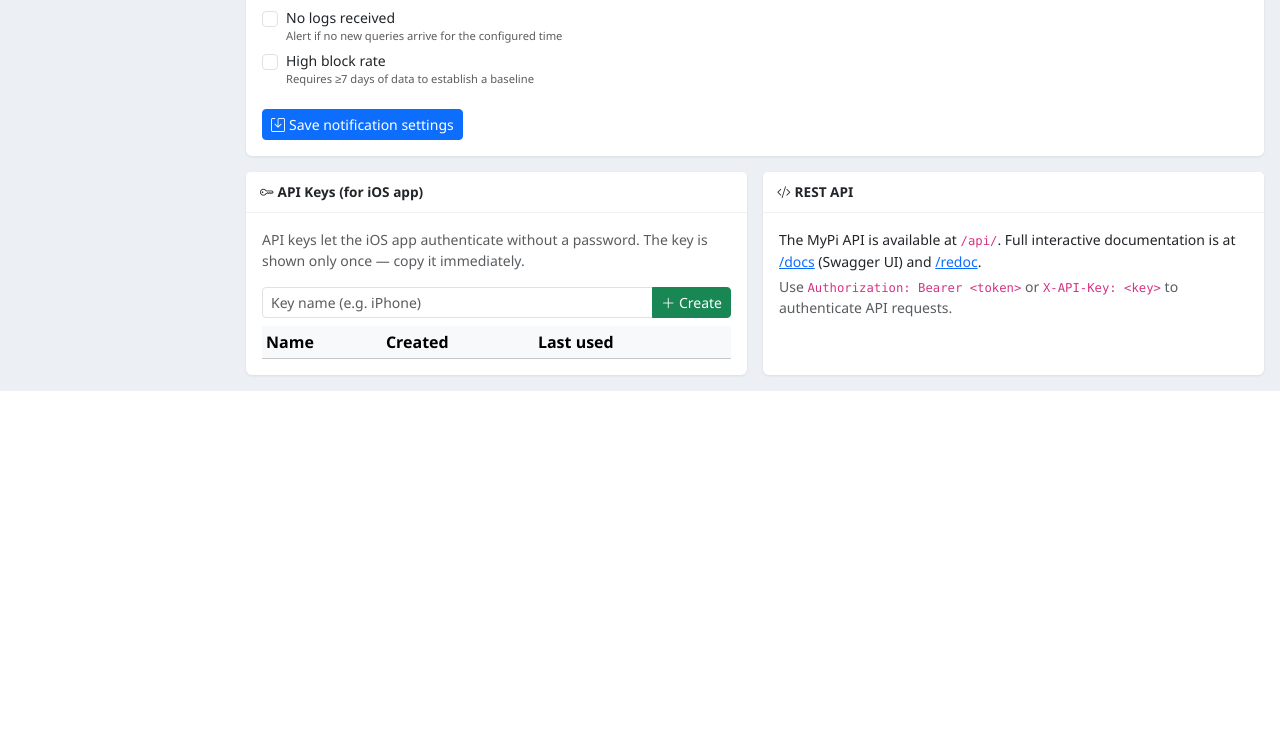
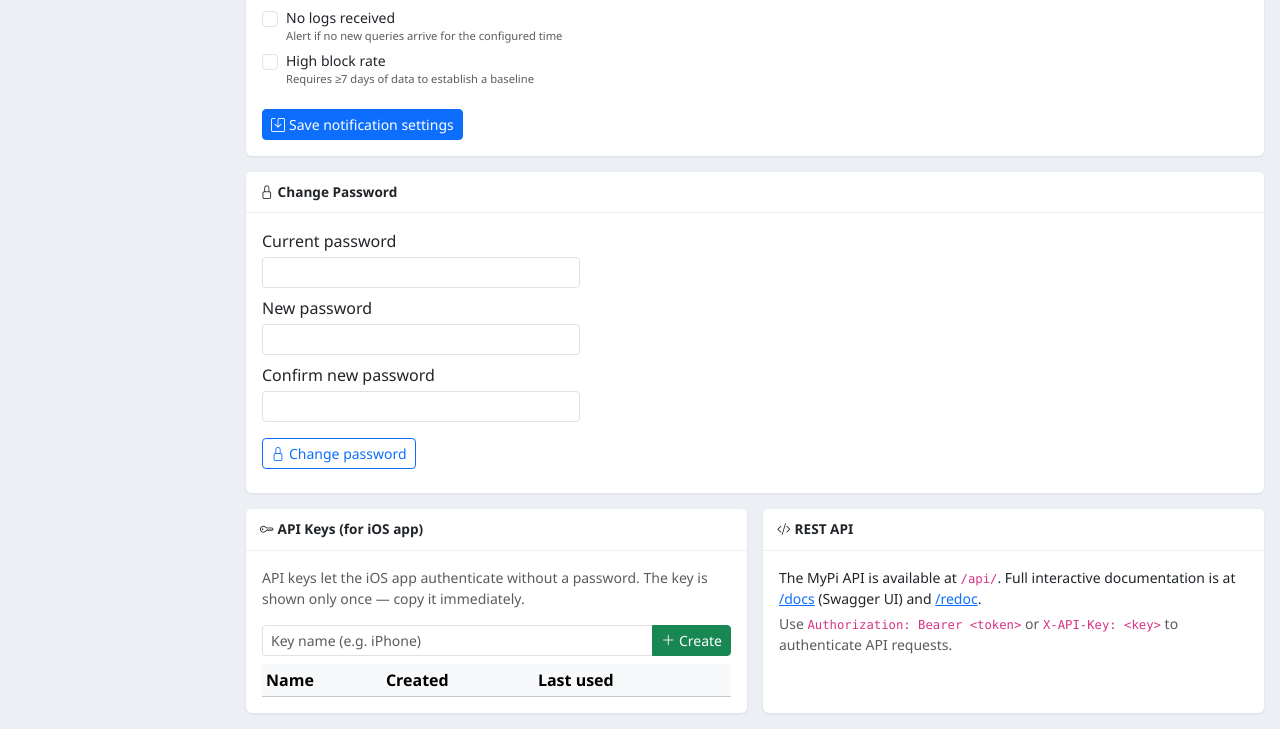
Before and after one commit to theojamesvibes/mypi, a Python web app: template app/templates/settings.html in a window 1280 px wide. Shown: the part 1980-2709 px from the top of the page. Before the commit the page ends 2371 px from the top, so only its background shows below. Run offline with Jinja, Linux system fonts and the light colour scheme; the template is opened without the code that fills it, so the values that code supplies are empty.

Commit message:
1.4.2: add change password card to settings page
New POST /api/auth/change-password JSON endpoint validates current
password, length >= 8, and confirmation match. Settings page card
submits inline via fetch — no page navigation required.

Co-Authored-By: Claude Sonnet 4.6 <noreply@anthropic.com>

```diff
--- a/app/templates/settings.html
+++ b/app/templates/settings.html
@@ -369,6 +369,35 @@
       </div>
     </div>
 
+    <!-- Change Password -->
+    <div class="col-12">
+      <div class="card">
+        <div class="card-header"><i class="bi bi-lock me-1"></i>Change Password</div>
+        <div class="card-body">
+          <div class="row g-3">
+            <div class="col-md-4">
+              <div class="mb-2">
+                <label class="form-label form-label-sm mb-1">Current password</label>
+                <input type="password" id="cp-current" class="form-control form-control-sm" autocomplete="current-password">
+              </div>
+              <div class="mb-2">
+                <label class="form-label form-label-sm mb-1">New password</label>
+                <input type="password" id="cp-new" class="form-control form-control-sm" autocomplete="new-password">
+              </div>
+              <div class="mb-3">
+                <label class="form-label form-label-sm mb-1">Confirm new password</label>
+                <input type="password" id="cp-confirm" class="form-control form-control-sm" autocomplete="new-password">
+              </div>
+              <button class="btn btn-sm btn-outline-primary" onclick="changePassword()">
+                <i class="bi bi-lock me-1"></i>Change password
+              </button>
+              <div id="cp-result" class="small mt-2"></div>
+            </div>
+          </div>
+        </div>
+      </div>
+    </div>
+
     <!-- API Keys + REST API -->
     <div class="col-md-6">
       <div class="card h-100">
@@ -425,5 +454,37 @@
   loadSessionTimeout();
   loadVersionCheckSettings();
   initThemeButtons();
+
+  async function changePassword() {
+    const current = document.getElementById('cp-current').value;
+    const newPw   = document.getElementById('cp-new').value;
+    const confirm = document.getElementById('cp-confirm').value;
+    const result  = document.getElementById('cp-result');
+
+    result.textContent = '';
+    result.className = 'small mt-2';
+
+    try {
+      const resp = await fetch('/api/auth/change-password', {
+        method: 'POST',
+        headers: {'Content-Type': 'application/json'},
+        body: JSON.stringify({current_password: current, new_password: newPw, confirm_password: confirm}),
+      });
+      const data = await resp.json();
+      if (resp.ok) {
+        result.textContent = data.detail;
+        result.classList.add('text-success');
+        document.getElementById('cp-current').value = '';
+        document.getElementById('cp-new').value = '';
+        document.getElementById('cp-confirm').value = '';
+      } else {
+        result.textContent = data.detail || 'Password change failed.';
+        result.classList.add('text-danger');
+      }
+    } catch {
+      result.textContent = 'Request failed.';
+      result.classList.add('text-danger');
+    }
+  }
 </script>
 {% endblock %}
```
Also changed, not shown: app/api/auth.py (+29 -0 lines), CHANGELOG.md, 1 other file.
